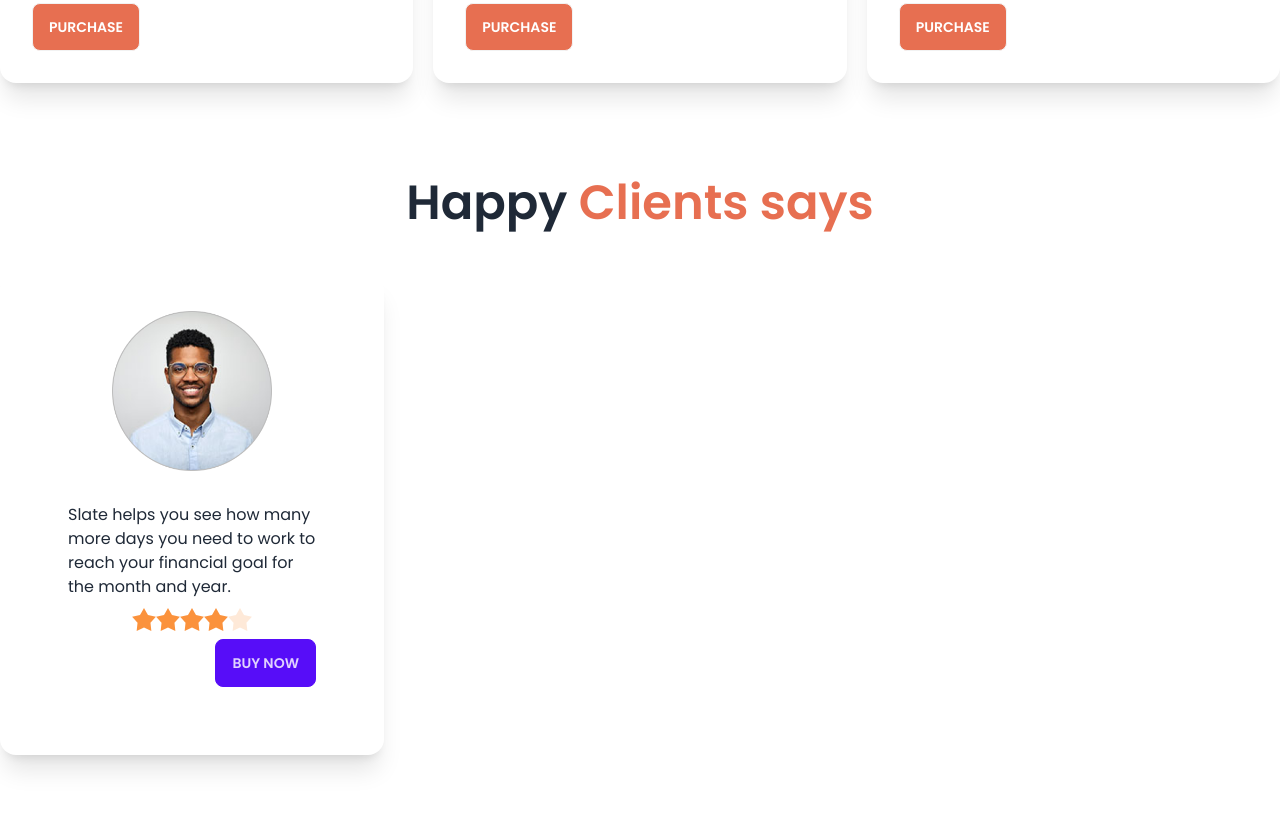
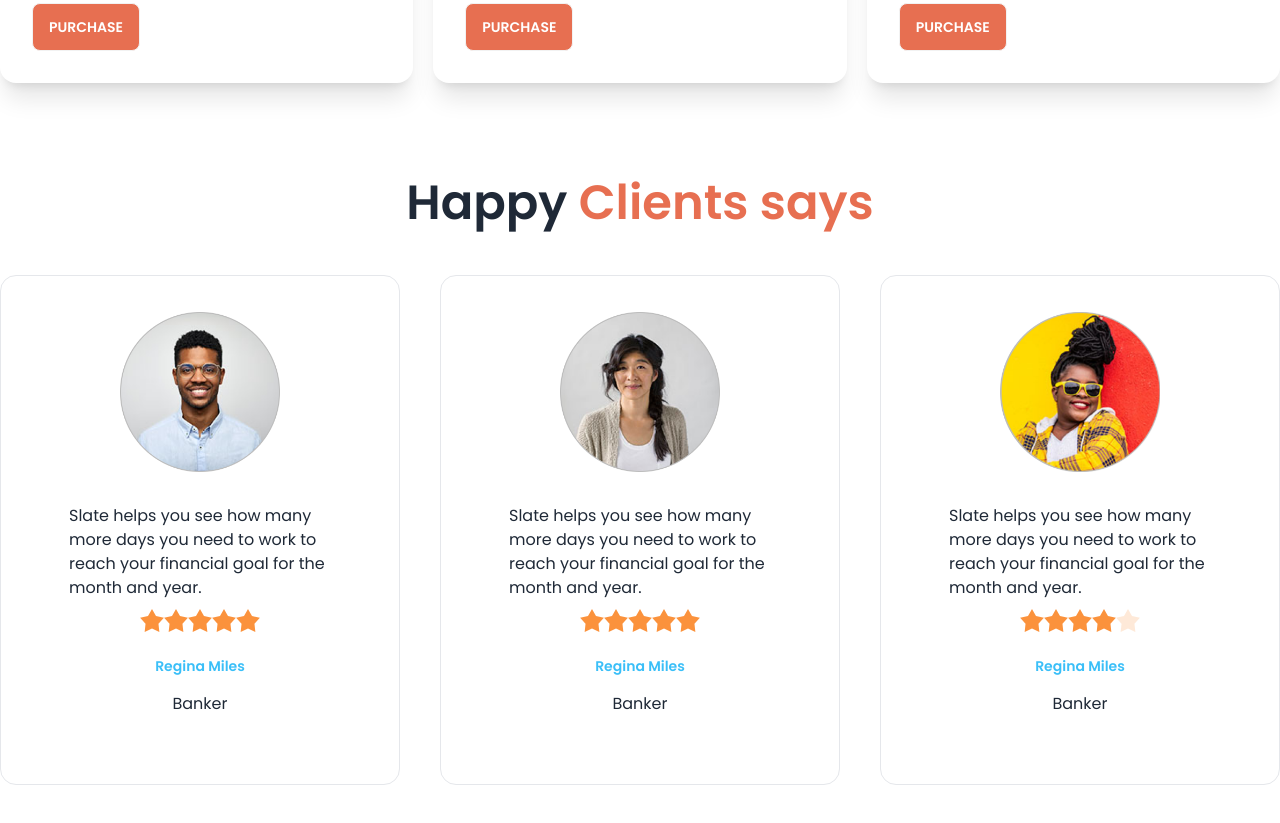
Before and after one commit to shakil-122/biker-zone-resources, a plain HTML site: page index.html in a window 1280 px wide. Shown: the part 1674-2497 px from the top of the page. Drawn offline with nearby package versions, Linux system fonts and the light colour scheme; files whose address does not match are found by name.

Commit message:
add rating items

```diff
--- a/index.html
+++ b/index.html
@@ -238,9 +238,9 @@
         <!-- Happy client -->
         <section class="my-24">
             <h3 class="text-5xl mb-12 font-semibold text-center">Happy <span class="text-primary-color">Clients says</span></h3>
-            <div class="grid">
+            <div class="grid gap-10 grid-cols-1 md:grid-cols-2 lg:grid-cols-3">
                 <!-- first review -->
-                <div class="card w-96 bg-base-100 p-9 shadow-xl">
+                <div class="card  bg-base-100 p-9 border border-gray-200">
                     <figure><img class="w-40" src="/images/others/user-1.png" alt="Shoes" /></figure>
                     <div class="card-body">
                       <p>Slate helps you see how
@@ -254,15 +254,59 @@
                             <input type="radio" name="rating-2" class="mask mask-star-2 bg-orange-400" checked />
                             <input type="radio" name="rating-2" class="mask mask-star-2 bg-orange-400" />
                           </div>
-                      <div class="card-actions justify-end">
-                        <button class="btn btn-primary">Buy Now</button>
+                      <div class="text-center space-y-4 mt-4">
+                        <h4 class="text-sm font-semibold text-info">Regina Miles</h4>
+                        <p>Banker</p>
+
+                      </div>
+                    </div>
+                  </div>
+                <!-- second review -->
+                <div class="card  bg-base-100 p-9 border border-gray-200">
+                    <figure><img class="w-40" src="/images/others/user-2.png" alt="Shoes" /></figure>
+                    <div class="card-body">
+                      <p>Slate helps you see how
+                        many more days you need
+                        to work to reach your financial
+                        goal for the month and year.</p>
+                        <div class="rating justify-center">
+                            <input type="radio" name="rating-2" class="mask mask-star-2 bg-orange-400" />
+                            <input type="radio" name="rating-2" class="mask mask-star-2 bg-orange-400"  />
+                            <input type="radio" name="rating-2" class="mask mask-star-2 bg-orange-400" />
+                            <input type="radio" name="rating-2" class="mask mask-star-2 bg-orange-400" checked />
+                            <input type="radio" name="rating-2" class="mask mask-star-2 bg-orange-400" />
+                          </div>
+                      <div class="text-center space-y-4 mt-4">
+                        <h4 class="text-sm font-semibold text-info">Regina Miles</h4>
+                        <p>Banker</p>
+
+                      </div>
+                    </div>
+                  </div>
+                <!-- third review -->
+                <div class="card  bg-base-100 p-9 border border-gray-200">
+                    <figure><img class="w-40" src="/images/others/user-3.png" alt="Shoes" /></figure>
+                    <div class="card-body">
+                      <p>Slate helps you see how
+                        many more days you need
+                        to work to reach your financial
+                        goal for the month and year.</p>
+                        <div class="rating justify-center">
+                            <input type="radio" name="rating-2" class="mask mask-star-2 bg-orange-400" />
+                            <input type="radio" name="rating-2" class="mask mask-star-2 bg-orange-400"  />
+                            <input type="radio" name="rating-2" class="mask mask-star-2 bg-orange-400" />
+                            <input type="radio" name="rating-2" class="mask mask-star-2 bg-orange-400" checked />
+                            <input type="radio" name="rating-2" class="mask mask-star-2 bg-orange-400" />
+                          </div>
+                      <div class="text-center space-y-4 mt-4">
+                        <h4 class="text-sm font-semibold text-info">Regina Miles</h4>
+                        <p>Banker</p>
+
                       </div>
                     </div>
                   </div>
 
             </div>
-
-
         </section>
 
     </main>
```
